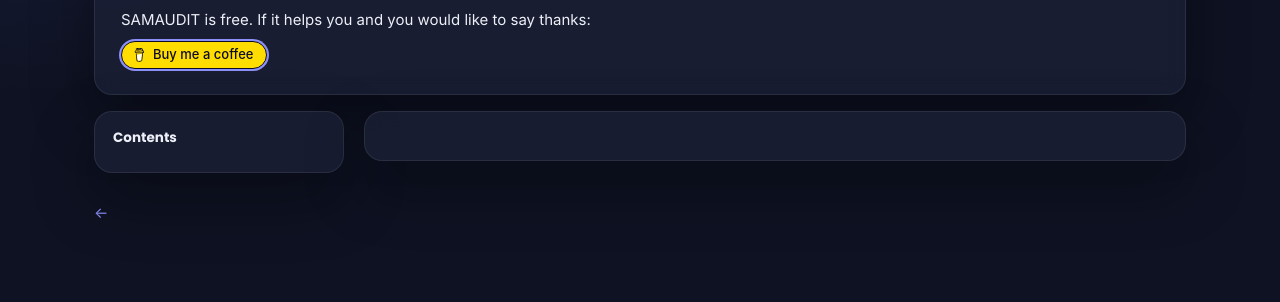
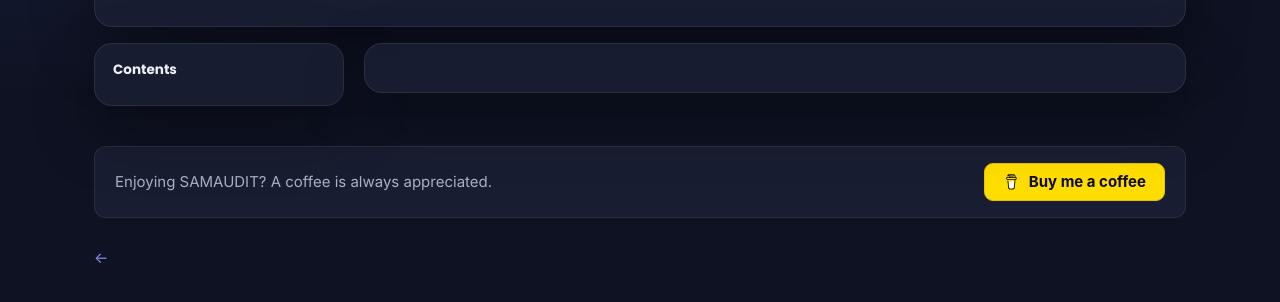
Before and after one commit to soleil0815/samaudit, a Python web app: template app/templates/help.html in a window 1280 px wide. Shown: the part 170-472 px from the top of the page. Run offline with Jinja, Linux system fonts and the light colour scheme; the template is opened without the code that fills it, so the values that code supplies are empty; some web fonts are replaced.

Commit message:
Coffee card at the bottom of every page (2.1.10)
The "Buy me a coffee" button moves from the sidebar into a card at the
bottom of every signed-in page and of the help page (also when signed
out): "Enjoying SAMAUDIT? A coffee is always appreciated." with a yellow
button. The cup icon is still served locally; no inline styles.

Co-Authored-By: Claude Opus 5.5 <noreply@anthropic.com>
Claude-Session: https://claude.ai/code/session_01Biy4DttZDvznuhTzggWVw6

```diff
--- a/app/static/app.css
+++ b/app/static/app.css
@@ -465,14 +465,18 @@ td.mono, .mono { font-family: var(--f-mono); font-size: 12.5px; word-break: brea
 @media (max-width: 640px) { .news-entry li { grid-template-columns: 1fr; gap: 4px; } }
 
 /* "Buy me a coffee" button (local cup icon, nothing is loaded from the internet) */
-.bmc-btn { display: inline-flex; align-items: center; gap: 7px; padding: 5px 13px 5px 10px; border-radius: 999px;
-  background: #FFDD00; color: #0D0C22; border: 1.5px solid #0D0C22; box-shadow: 0 0 0 2px var(--accent);
-  font-weight: 500; font-size: 13px; line-height: 1.2; text-decoration: none; white-space: nowrap;
-  transition: transform .15s, box-shadow .15s; }
-.bmc-btn:hover, .bmc-btn:focus-visible { color: #0D0C22; text-decoration: none; transform: translateY(-1px);
-  box-shadow: 0 0 0 2px var(--accent-strong), 0 4px 12px rgba(0, 0, 0, .25); }
-.bmc-btn img { display: block; width: 14px; height: 16px; }
-.rail .bmc-btn { margin: 0 0 12px 2px; align-self: flex-start; width: max-content; }
+/* voluntary support: card at the bottom of every signed-in page and of the help page */
+.coffee-card { display: flex; align-items: center; justify-content: space-between; gap: 14px 24px; flex-wrap: wrap;
+  margin: 40px 0 0; padding: 16px 20px; border: 1px solid var(--line); border-radius: 12px;
+  background: var(--surface); color: var(--ink-2); font-size: 15px; }
+.bmc-btn { display: inline-flex; align-items: center; gap: 10px; padding: 9px 18px; border-radius: 9px;
+  background: #FFDD00; color: #0D0C22; border: 1px solid #e3c400;
+  font-weight: 700; font-size: 15px; line-height: 1.2; text-decoration: none; white-space: nowrap;
+  transition: transform .15s, box-shadow .15s, background .15s; }
+.bmc-btn:hover, .bmc-btn:focus-visible { color: #0D0C22; background: #ffe433; text-decoration: none;
+  transform: translateY(-1px); box-shadow: 0 4px 12px rgba(0, 0, 0, .2); }
+.bmc-btn:focus-visible { outline: 2px solid var(--accent); outline-offset: 2px; }
+.bmc-btn img { display: block; width: 16px; height: 18px; }
 
 /* ---------------------------------------------------------------------------------------------
    Utilities instead of inline style="…" attributes, so the Content Security Policy can forbid
--- a/app/templates/base.html
+++ b/app/templates/base.html
@@ -43,9 +43,6 @@
       <a href="/help" {% if path == '/help' %}aria-current="page"{% endif %}>{{ icon('help') }}{{ t('nav_help', lang) }}</a>
     </nav>
     <div class="rail-foot">
-      {# voluntary support – local image, nothing is loaded from the internet #}
-      {% if sess %}<a href="{{ DONATE_URL }}" target="_blank" rel="noopener noreferrer" class="bmc-btn"
-         title="{{ 'Einen Kaffee spendieren' if lang == 'de' else 'Buy me a coffee' }}"><img src="/static/img/bmc-cup.svg" alt="" width="14" height="16">Buy me a coffee</a>{% endif %}
       {% if sess %}<div class="who-row">
         <div class="who">{{ sess.display }}<small>{{ sess.groups|join(', ') }}</small></div>
         <form method="post" action="/logout"><input type="hidden" name="csrf" value="{{ sess.csrf }}"><button class="logout-btn" type="submit" title="{{ t('logout', lang) }}" aria-label="{{ t('logout', lang) }}">{{ icon('logout') }}</button></form>
@@ -61,6 +58,11 @@
   <main>
     {% if settings.demo_mode %}<div class="demo-bar">{{ t('demo_banner', lang) }}</div>{% endif %}
     {% block content %}{% endblock %}
+    {# voluntary support – local image, nothing is loaded from the internet #}
+    {% if sess %}{% block coffee %}<aside class="coffee-card" aria-label="{{ 'Unterstützen' if lang == 'de' else 'Support' }}">
+      <span>{{ 'Gefällt dir SAMAUDIT? Über einen Kaffee freue ich mich.' if lang == 'de' else 'Enjoying SAMAUDIT? A coffee is always appreciated.' }}</span>
+      <a href="{{ DONATE_URL }}" target="_blank" rel="noopener noreferrer" class="bmc-btn"><img src="/static/img/bmc-cup.svg" alt="" width="16" height="18">{{ 'Einen Kaffee spendieren' if lang == 'de' else 'Buy me a coffee' }}</a>
+    </aside>{% endblock %}{% endif %}
   </main>
 </div>
 {% endblock %}
--- a/app/templates/help.html
+++ b/app/templates/help.html
@@ -5,7 +5,7 @@
 {% if sess %}{{ super() }}{% else %}
 <main class="u-narrow-1180">
   <p class="u-langtop"><a href="/lang/de?next=/help" {% if lang == 'de' %}class="u-fw700"{% endif %}>DE</a> · <a href="/lang/en?next=/help" {% if lang == 'en' %}class="u-fw700"{% endif %}>EN</a></p>
-  {{ self.content() }}<p class="u-mt28"><a href="/login">← {{ t('login_title', lang) }}</a></p></main>
+  {{ self.content() }}{{ self.coffee() }}<p class="u-mt28"><a href="/login">← {{ t('login_title', lang) }}</a></p></main>
 {% endif %}
 {% endblock %}
 {% block content %}
@@ -16,9 +16,6 @@
   <p class="u-m-6-0-0">{% if lang == 'de' %}Freie Software unter der AGPL-3.0-or-later, ohne Gewähr.
     Quellcode, Fehlermeldungen und Ideen: <a href="{{ SOURCE_URL }}" target="_blank" rel="noopener noreferrer">{{ SOURCE_URL|replace('https://', '') }}</a>.{% else %}Free software under the AGPL-3.0-or-later, without warranty.
     Source code, bug reports and ideas: <a href="{{ SOURCE_URL }}" target="_blank" rel="noopener noreferrer">{{ SOURCE_URL|replace('https://', '') }}</a>.{% endif %}</p>
-  <p class="u-m-6-0-0">{% if lang == 'de' %}SAMAUDIT ist kostenlos. Wenn es Ihnen hilft und Sie Danke sagen möchten:{% else %}SAMAUDIT is free. If it helps you and you would like to say thanks:{% endif %}
-  </p>
-  <p class="u-m-10-0-0"><a href="{{ DONATE_URL }}" target="_blank" rel="noopener noreferrer" class="bmc-btn" title="{{ 'Einen Kaffee spendieren' if lang == 'de' else 'Buy me a coffee' }}"><img src="/static/img/bmc-cup.svg" alt="" width="14" height="16">Buy me a coffee</a></p>
 </div>
 <div class="help-layout">
   <nav class="help-toc panel" aria-label="{{ 'Inhalt' if lang == 'de' else 'Contents' }}">
--- a/app/version.py
+++ b/app/version.py
@@ -9,9 +9,9 @@ import os
 import re
 
 APP_NAME = "SAMAUDIT"
-VERSION = "2.1.9"
+VERSION = "2.1.10"
 SOURCE_URL = "https://github.com/soleil0815/samaudit"   # source code (AGPL §13)
-DONATE_URL = "https://buymeacoffee.com/soleil0815"   # voluntary support (sidebar and help page)
+DONATE_URL = "https://buymeacoffee.com/soleil0815"   # voluntary support (card at the bottom of the pages)
 
 _img = os.environ.get("SAMAUDIT_IMAGE_VERSION", "").strip()
 IMAGE_VERSION = _img if re.fullmatch(re.escape(VERSION) + r"(-s\d+)?", _img) else VERSION
```
Also changed, not shown: CHANGELOG.de.md (+4 -0 lines), app/docs/news.json (+11 -0 lines), tests/smoke.py (+13 -5 lines), CHANGELOG.md, 1 other file.
